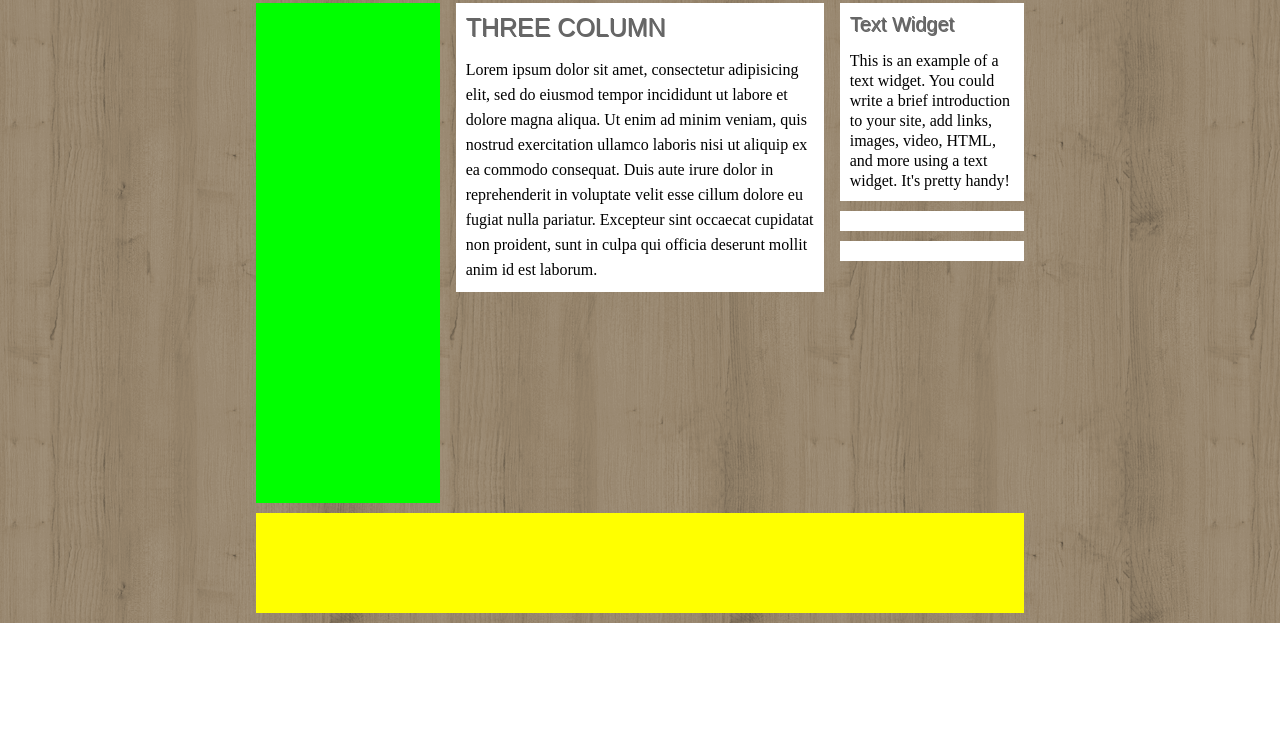
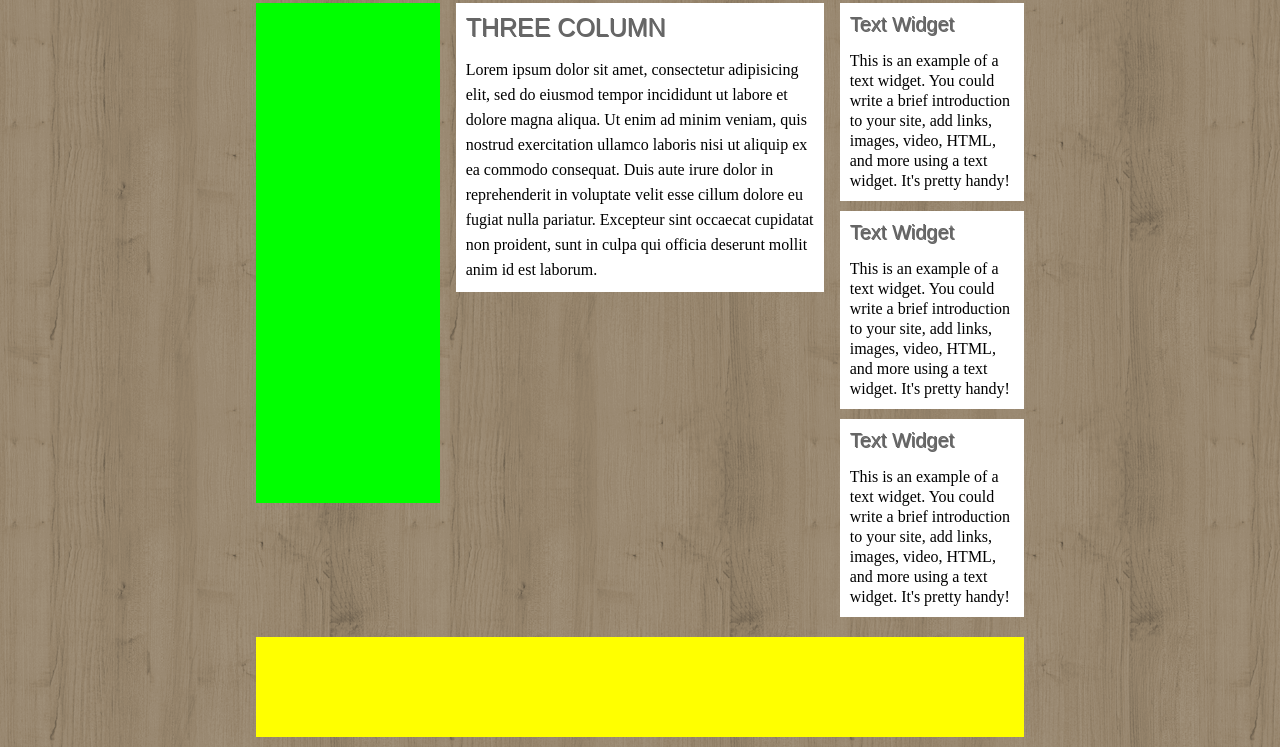
Before and after one commit to francescobiava/htmlcss-wp, a plain HTML site: page index.html in a window 1280 px wide. Shown: the part 317-1064 px from the top of the page. Before the commit the page ends 940 px from the top, so only its background shows below. Drawn offline with Linux system fonts and the light colour scheme.

Commit message:
aggiunti 2 box widget

```diff
--- a/index.html
+++ b/index.html
@@ -29,8 +29,14 @@
                 <h3 class="widgettitle">Text Widget</h3>
                 <p class="widgettext">This is an example of a text widget. You could write a brief introduction to your site, add links, images, video, HTML, and more using a text widget. It's pretty handy!</p>
             </div>
-            <div class="widget"></div>
-            <div class="widget"></div>
+            <div class="widget">
+                <h3 class="widgettitle">Text Widget</h3>
+                <p class="widgettext">This is an example of a text widget. You could write a brief introduction to your site, add links, images, video, HTML, and more using a text widget. It's pretty handy!</p>
+            </div>
+            <div class="widget">
+                <h3 class="widgettitle">Text Widget</h3>
+                <p class="widgettext">This is an example of a text widget. You could write a brief introduction to your site, add links, images, video, HTML, and more using a text widget. It's pretty handy!</p>
+            </div>
         </div>
     </main>
     <!-- footer -->
```
